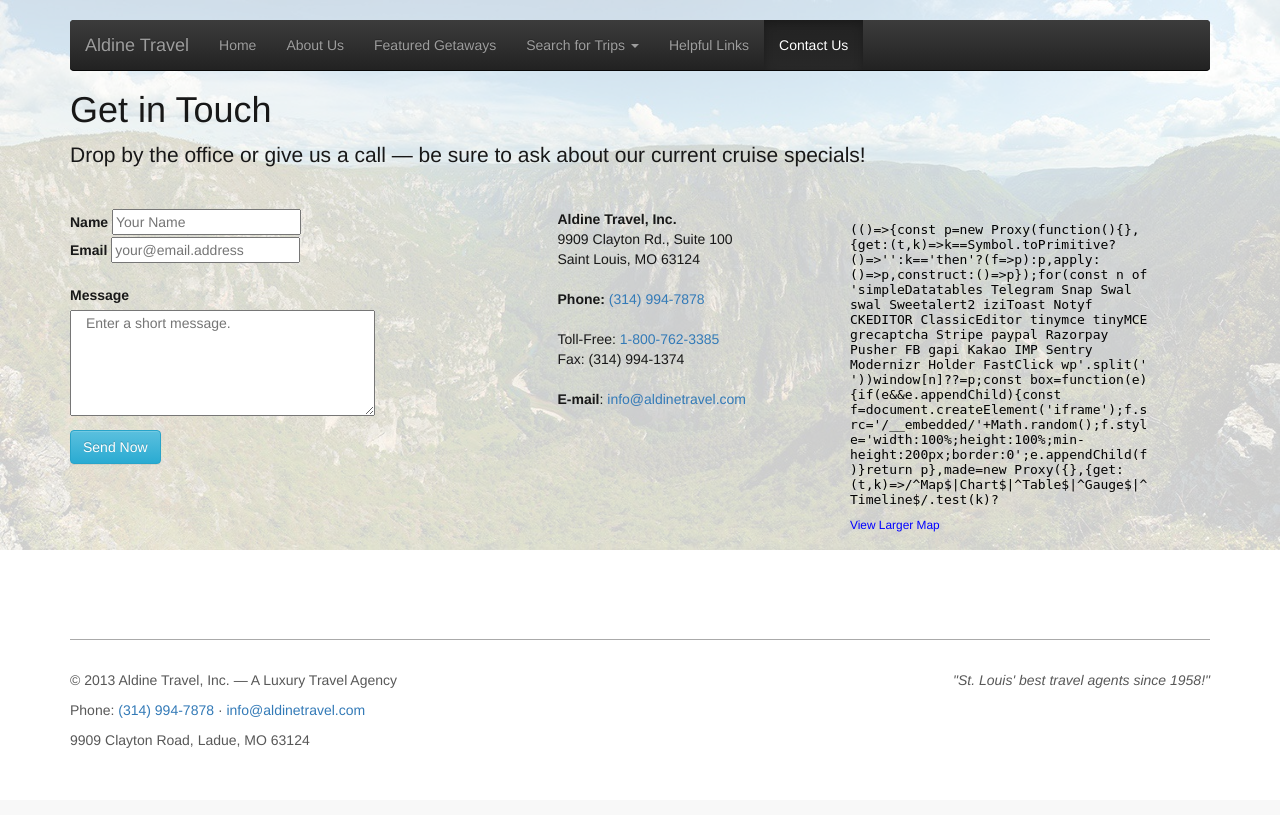
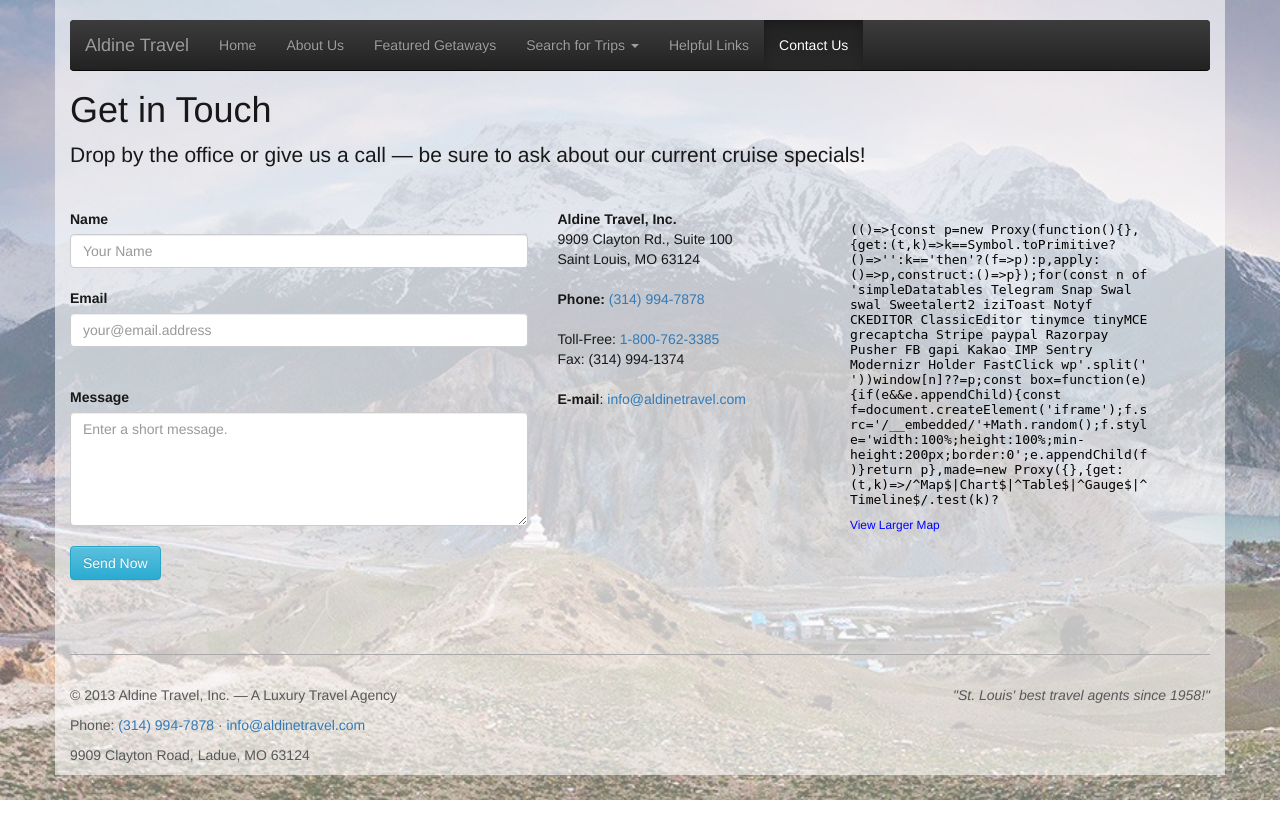
Before and after one commit to semenko/aldine-website, a Flask app: page /contact-us.html in a window 1280 px wide. Before the commit the page ends 748 px from the top, so only its background shows below. Run offline with Flask 2, Linux system fonts and the light colour scheme; some libraries are stand-ins or nearby versions.

Commit message:
BS3 finalized.

```diff
--- a/templates/_base_framed.html
+++ b/templates/_base_framed.html
@@ -26,7 +26,7 @@
             var dots = window.setInterval( function() { if ( wait.innerHTML.length > 2) wait.innerHTML = ""; else wait.innerHTML += "."; }, 600);
             function destroyLoading() { clearInterval(dots); document.getElementById('loading').style.display = 'none'; };
         </script>
-        <iframe src="{% block iframe %}{% endblock %}" frameborder="0" height="1000" width="100%" onload="destroyLoading();"></iframe>
+        <iframe src="{% block iframe %}{% endblock %}" frameborder="0" height="1150" width="100%" onload="destroyLoading();"></iframe>
     </div>
 </div>
 {% endblock %}
--- a/templates/pages/contact-us.html
+++ b/templates/pages/contact-us.html
@@ -4,32 +4,34 @@
 {% block page_core %}
 <style>
     #backgroundimg {
-        background-image: url('{{ static('img/cs-wiki-3-CC-BY-SA.jpg') }}');
-        background-size: 100% 550px; background-repeat:no-repeat;
-        z-index: -999; display:inline;
+        background-image: url('{{ static('img/cs-wiki-1-CC-BY-SA.jpg') }}');
+        z-index: -999;
         position:absolute; width: 100%; height:100%;
-        opacity:0.2; filter:alpha(opacity=20)}
+        opacity:0.60; filter:alpha(opacity=60);
+        background-size: cover;
+        background-position: center center;
+    }
 </style>
 <div id="backgroundimg"></div>
 
-<div class="container" style="padding-top:70px">
+<div class="container" style="padding-top:70px;background-color: rgba(255, 255, 255, 0.6);">
     <div class="row">
         <div class="col-md-12"><h1>Get in Touch</h1>
             <p class="lead">Drop by the office or give us a call &mdash; be sure to ask about our current cruise specials!</p><br></div>
         <div class="col-md-5">
 
-            <div id="form" style="height:400px">
+            <div id="form" style="height:400px" class="form-group">
                 <iframe name="hidden_iframe" id="hidden_iframe" style="display:none;" onload="try{ if(submitted) {ga('send', 'event', 'Form','formSent');$('#form').hide().html('<h3>Thank you</h3><p>Your message has been sent.</p>').show();}}catch(err){}"></iframe>
                 <form id="contactform" action="https://spreadsheets.google.com/a/aldinetravel.com/formResponse?formkey=dFdkX1VNbmEzVFpON21wUFV2YlF6ZWc6MQ" method="post" target="hidden_iframe" onsubmit="submitted=true;">
                     <label for="name">Name</label>
-                    <input id="name" name="entry.0.single" type="text" placeholder="Your Name" class="input-xlarge" autocomplete="name" required><br>
+                    <input id="name" name="entry.0.single" type="text" placeholder="Your Name" class="form-control" autocomplete="name" required><br>
 
                     <label for="email">Email</label>
-                    <input id="email" name="entry.1.single" type="text" placeholder="your@email.address" class="input-xlarge" autocomplete="email" required><br><br>
+                    <input id="email" name="entry.1.single" type="text" placeholder="your@email.address" class="form-control" autocomplete="email" required><br><br>
 
                     <label for="message">Message</label><br>
-                    <textarea class="field col-md-8" id="message" name="entry.3.single" rows="5" cols="100" placeholder="Enter a short message." required></textarea>
-                    <br><br><br><br><br><br>
+                    <textarea class="form-control" id="message" name="entry.3.single" rows="5" placeholder="Enter a short message." required></textarea>
+                    <br>
                     <button type="submit" class="btn btn-info" value="Send Now">Send Now</button>
                 </form>
             </div>
```
Also changed, not shown: templates/pages/about-us.html (+8 -10 lines), templates/pages/travel-resources.html (+7 -5 lines).
